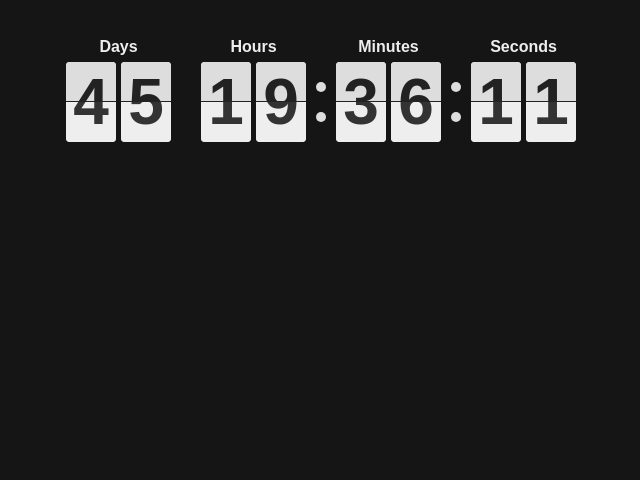
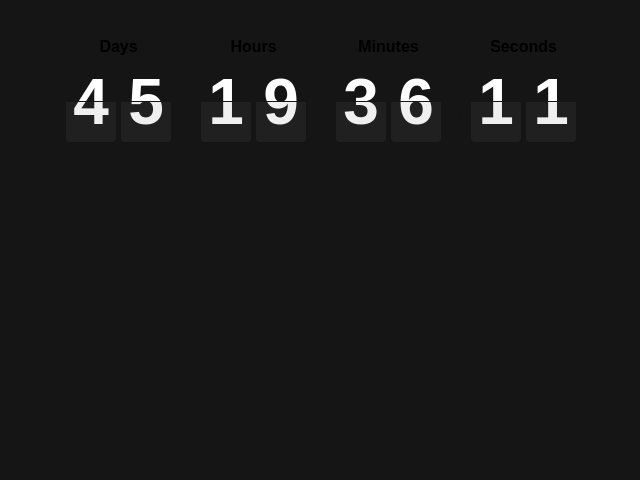
Before and after one commit to ilyjasmine/easter, a plain HTML site: page index.html in a window 1280 px wide. Shown: the part 320-800 px from the top of the page, without its empty margins (319-959 px from the left). Drawn offline with Linux system fonts and the light colour scheme.

Commit message:
just deleting random shit now :3
Love herrrrr

```diff
--- a/css/flipdown/flipdown.css
+++ b/css/flipdown/flipdown.css
@@ -33,38 +33,6 @@
   border-top: solid 1px #151515;
 }
 
-/********** Theme: light **********/
-/* Font styles */
-.flipdown.flipdown__theme-light {
-  font-family: sans-serif;
-  font-weight: bold;
-}
-/* Rotor group headings */
-.flipdown.flipdown__theme-light .rotor-group-heading:before {
-  color: #EEEEEE;
-}
-/* Delimeters */
-.flipdown.flipdown__theme-light .rotor-group:nth-child(n+2):nth-child(-n+3):before,
-.flipdown.flipdown__theme-light .rotor-group:nth-child(n+2):nth-child(-n+3):after {
-  background-color: #DDDDDD;
-}
-/* Rotor tops */
-.flipdown.flipdown__theme-light .rotor,
-.flipdown.flipdown__theme-light .rotor-top,
-.flipdown.flipdown__theme-light .rotor-leaf-front {
-  color: #222222;
-  background-color: #DDDDDD;
-}
-/* Rotor bottoms */
-.flipdown.flipdown__theme-light .rotor-bottom,
-.flipdown.flipdown__theme-light .rotor-leaf-rear {
-  color: #333333;
-  background-color: #EEEEEE;
-}
-/* Hinge */
-.flipdown.flipdown__theme-light .rotor:after {
-  border-top: solid 1px #222222;
-}
 
 /* END OF THEMES */
 
```
